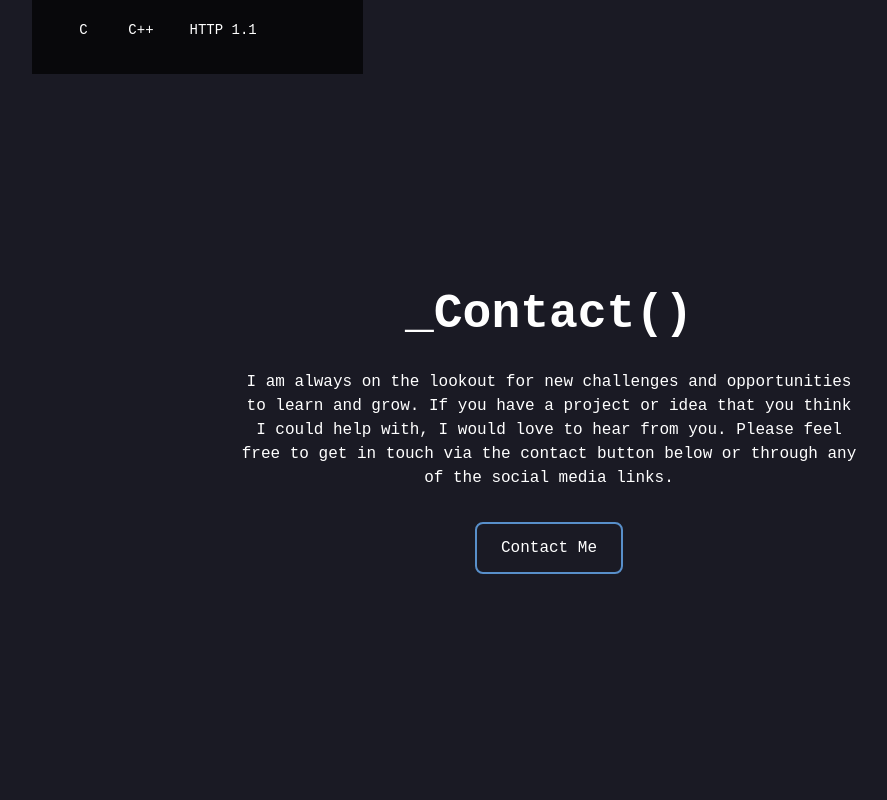
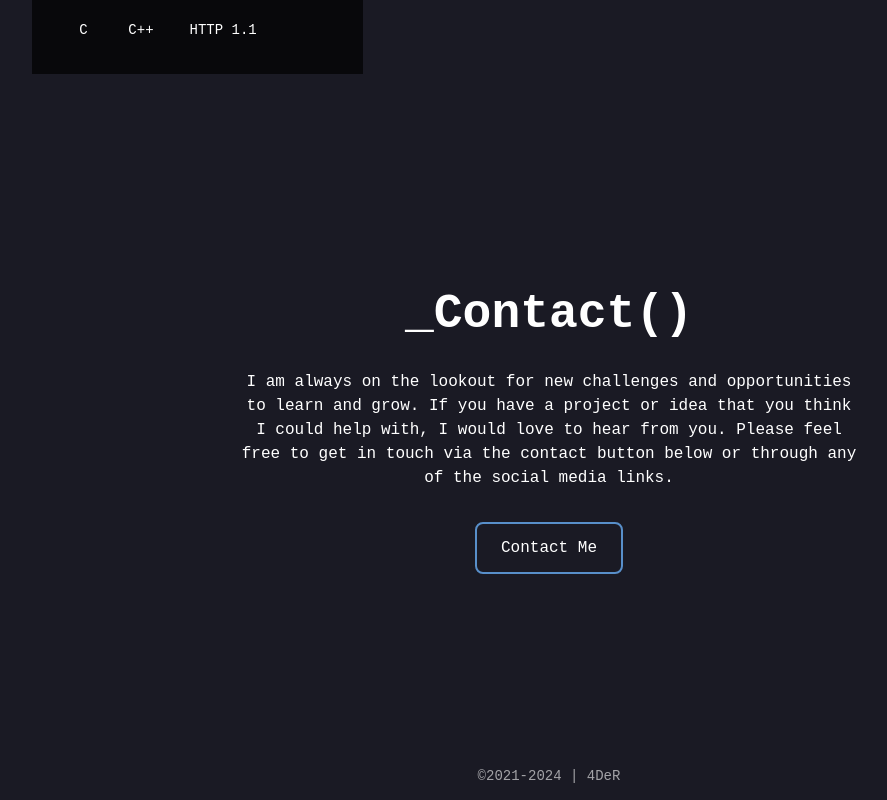
Before and after one commit to 4DeR99/portfolio-v1.0, a React (Create React App) app: page / in a window 1280 px wide. Shown: the part 3500-4300 px from the top of the page, without its empty margins (91-978 px from the left). Before the commit the page ends 4252 px from the top, so only its background shows below. Built offline with nearby package versions, Linux system fonts and the light colour scheme.

Commit message:
feat: added footer

```diff
--- a/src/components/layout/main.tsx
+++ b/src/components/layout/main.tsx
@@ -1,6 +1,7 @@
 import React from 'react';
 import NavBar from '../organisms/NavBar';
 import Socials from '../organisms/Socials';
+import Footer from 'components/organisms/Footer';
 
 interface LayoutProps {
   children: React.ReactNode;
@@ -14,6 +15,7 @@ function Layout({ children }: LayoutProps) {
       <main className="container flex flex-col m-auto">
         <div className="container flex flex-col w-full">{children}</div>
       </main>
+      <Footer />
     </div>
   );
 }
--- /dev/null
+++ b/src/components/organisms/Footer.tsx
@@ -0,0 +1,11 @@
+import React from 'react';
+
+function Footer() {
+  return (
+    <div className="w-full h-12 flex items-center justify-center">
+      <span className="text-sm text-secondaryText">©2021-2024 | 4DeR</span>
+    </div>
+  );
+}
+
+export default Footer;
```
